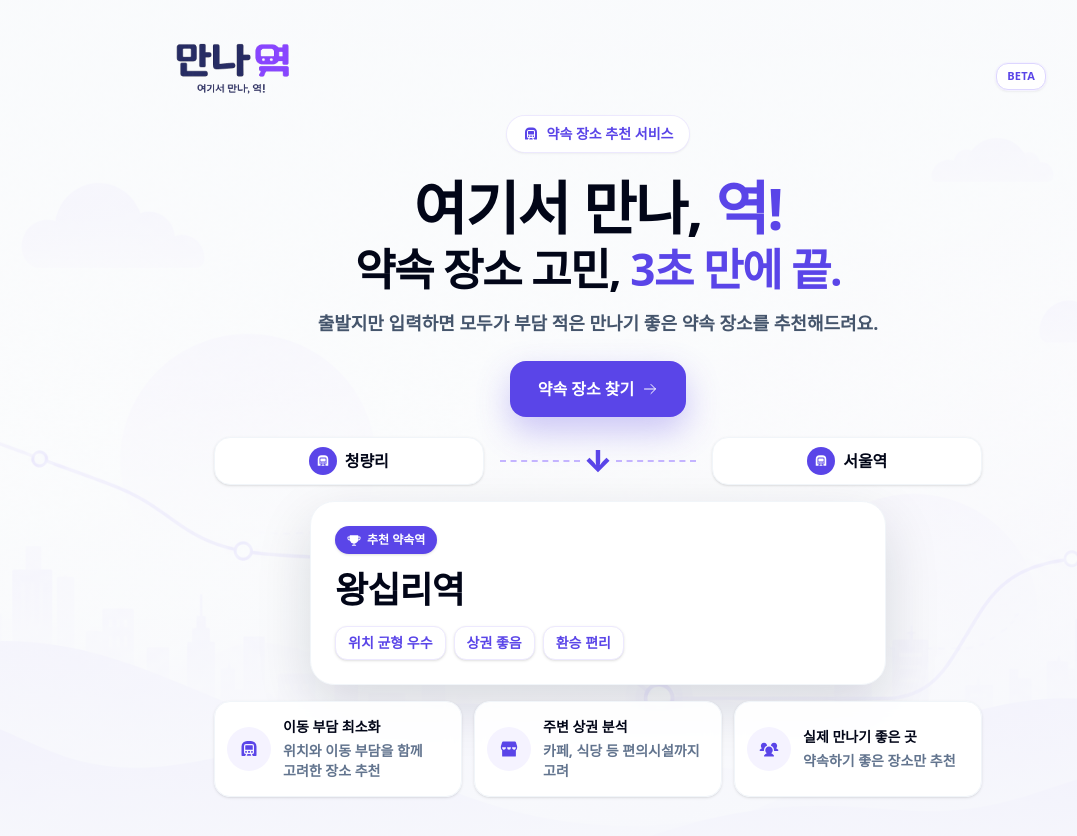
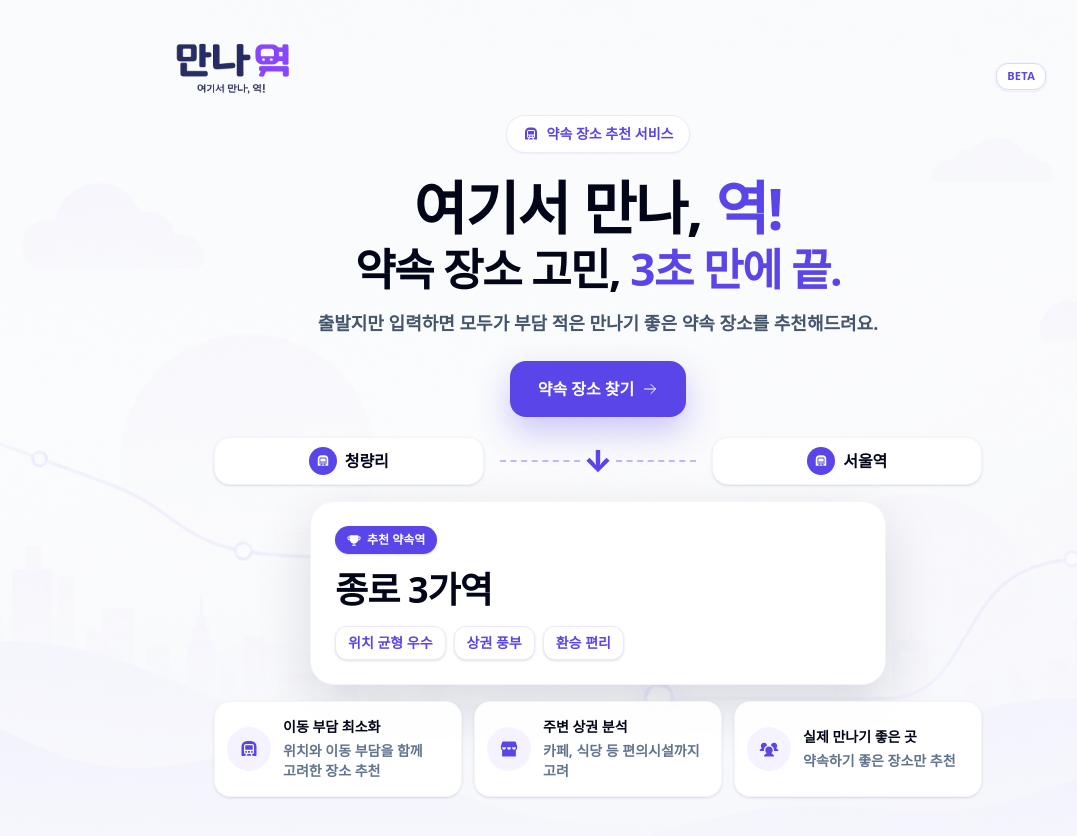
Before and after one commit to 1rkdwlgns1/mannayeok, a React (Vite) app: page / in a window 1280 px wide. Shown: the top 836 px of the page, without its empty margins (42-1119 px from the left). Built offline with nearby package versions, Linux system fonts and the light colour scheme; a web font is replaced by a local one.

Commit message:
수정 veta 1.3/ FIX : 주변 상권 기준 수정(색상수정) + 지표 캐시 추가

```diff
--- a/src/App.jsx
+++ b/src/App.jsx
@@ -1061,7 +1061,7 @@ function getMetricStatusTextClass(value) {
   if (value === '좋음') return 'text-[#947EFF]'
   if (value === '풍부') return 'text-[#947EFF]'
   if (value === '보통') return 'text-[#64748B]'
-  if (value === '충분') return 'text-[#64748B]'
+  if (value === '충분') return 'text-[#8A7BD8]'
   if (value === '아쉬움') return 'text-[#EF4444]'
   if (value === '적음') return 'text-[#EF4444]'
 
--- a/src/components/OnboardingScreen.jsx
+++ b/src/components/OnboardingScreen.jsx
@@ -20,7 +20,7 @@ const TRUST_ITEMS = [
   },
 ]
 
-const REASON_CHIPS = ['위치 균형 우수', '상권 좋음', '환승 편리']
+const REASON_CHIPS = ['위치 균형 우수', '상권 풍부', '환승 편리']
 const BRAND_PURPLE = '#5A45E8'
 const EASE_OUT = [0.22, 1, 0.36, 1]
 
@@ -154,7 +154,7 @@ function OnboardingScreen({ onStart, isLeaving = false }) {
                       추천 약속역
                     </span>
                     <h2 className="mt-4 text-3xl font-black tracking-tight text-slate-950 md:text-4xl">
-                      왕십리역
+                      종로 3가역
                     </h2>
                   </div>
                 </div>
```
